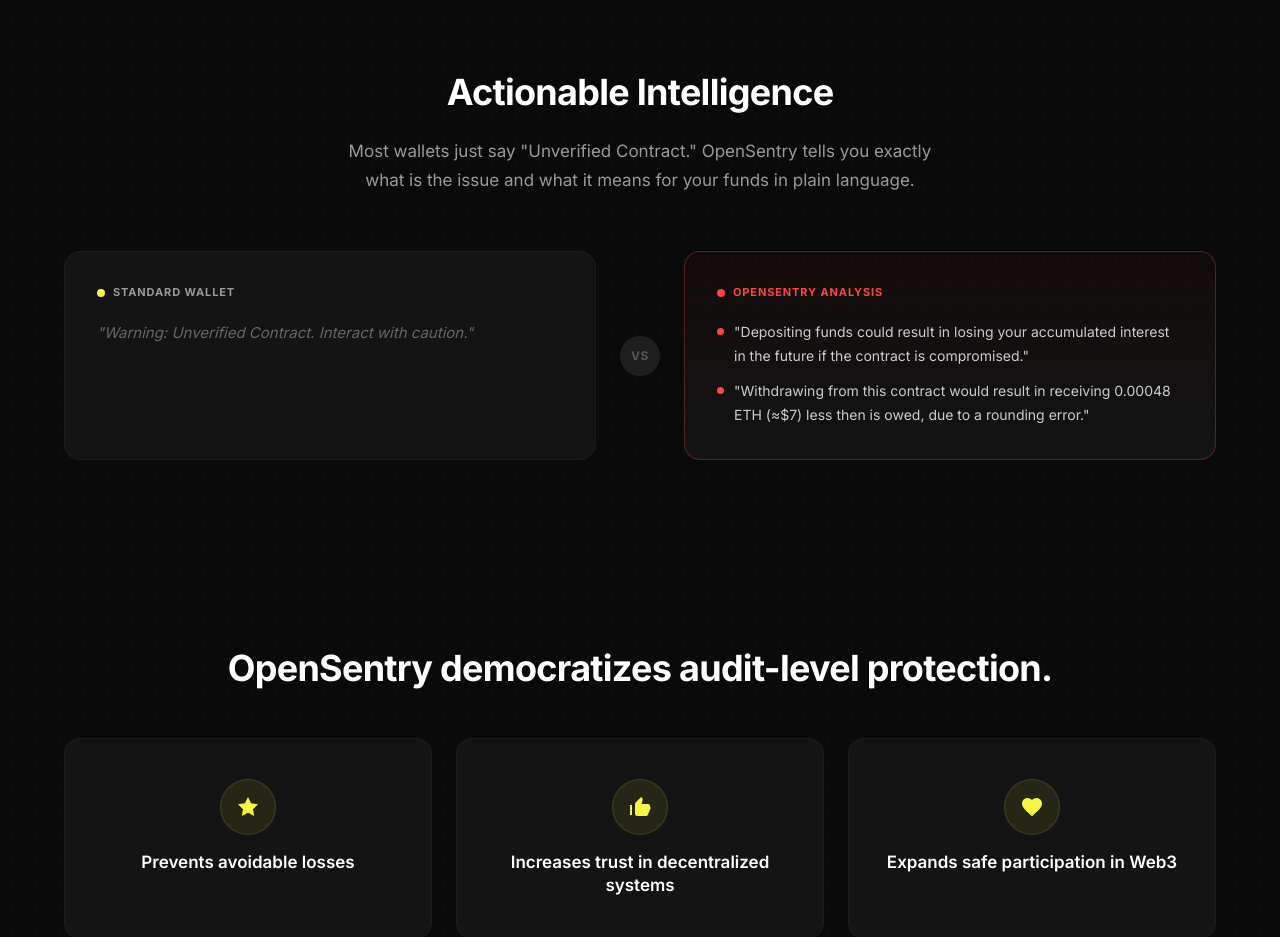
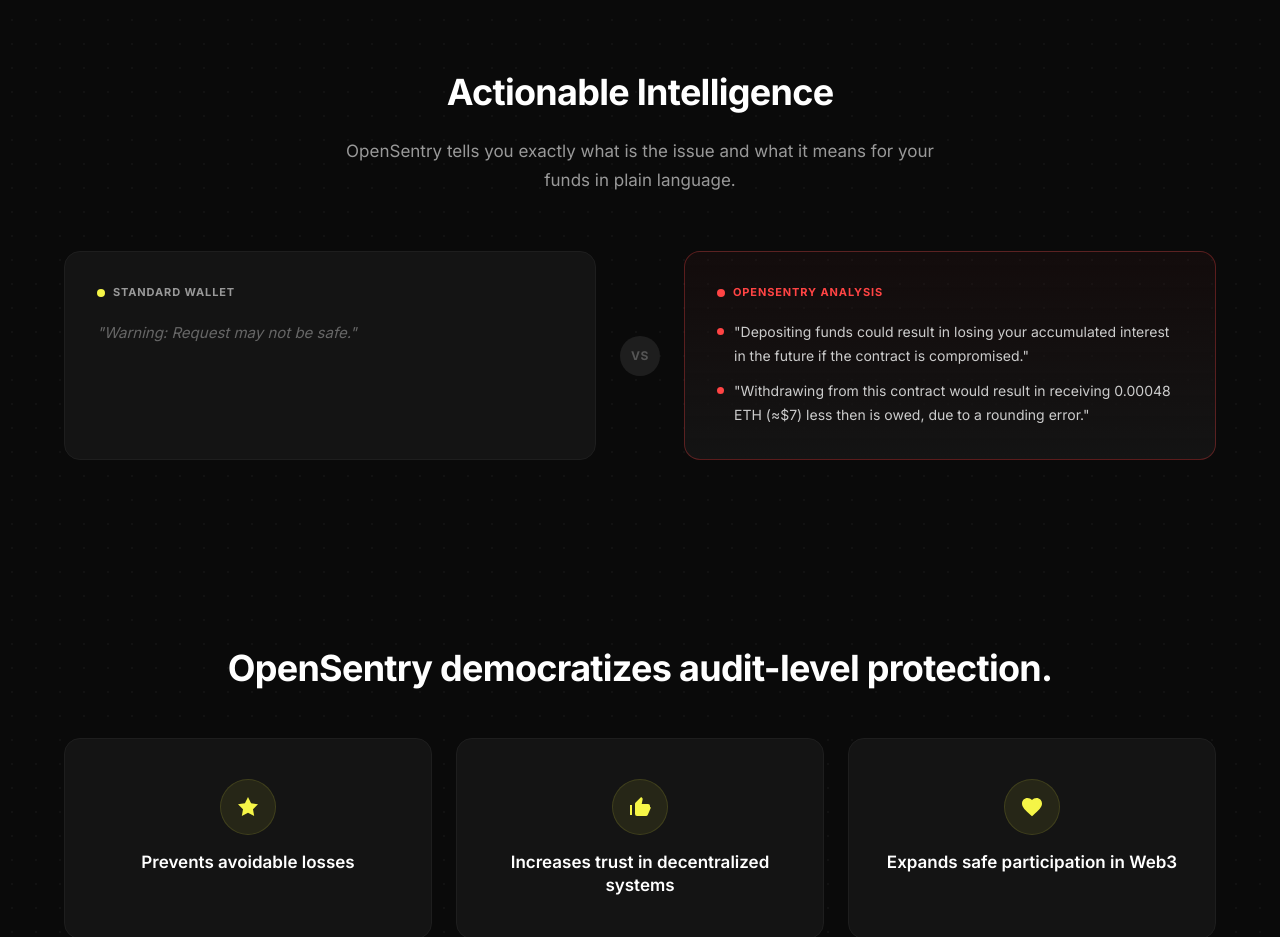
Before and after one commit to lirona/OpenSentry, a plain HTML site: page website/index.html in a window 1280 px wide. Shown: the part 1960-2897 px from the top of the page. Drawn offline with Linux system fonts and the light colour scheme.

Commit message:
Update landing page

```diff
--- a/website/index.html
+++ b/website/index.html
@@ -1242,7 +1242,7 @@
       <div class="intel-header">
         <h2 class="intel-heading">Actionable Intelligence</h2>
         <p class="intel-text">
-          Most wallets just say "Unverified Contract." OpenSentry tells you exactly what is the issue and what it means for your funds in plain language.
+          OpenSentry tells you exactly what is the issue and what it means for your funds in plain language.
         </p>
       </div>
 
@@ -1253,7 +1253,7 @@
             STANDARD WALLET
           </div>
           <p class="intel-card-quote">
-            "Warning: Unverified Contract. Interact with caution."
+            "Warning: Request may not be safe."
           </p>
         </div>
         <div class="intel-vs"><span>VS</span></div>
```
